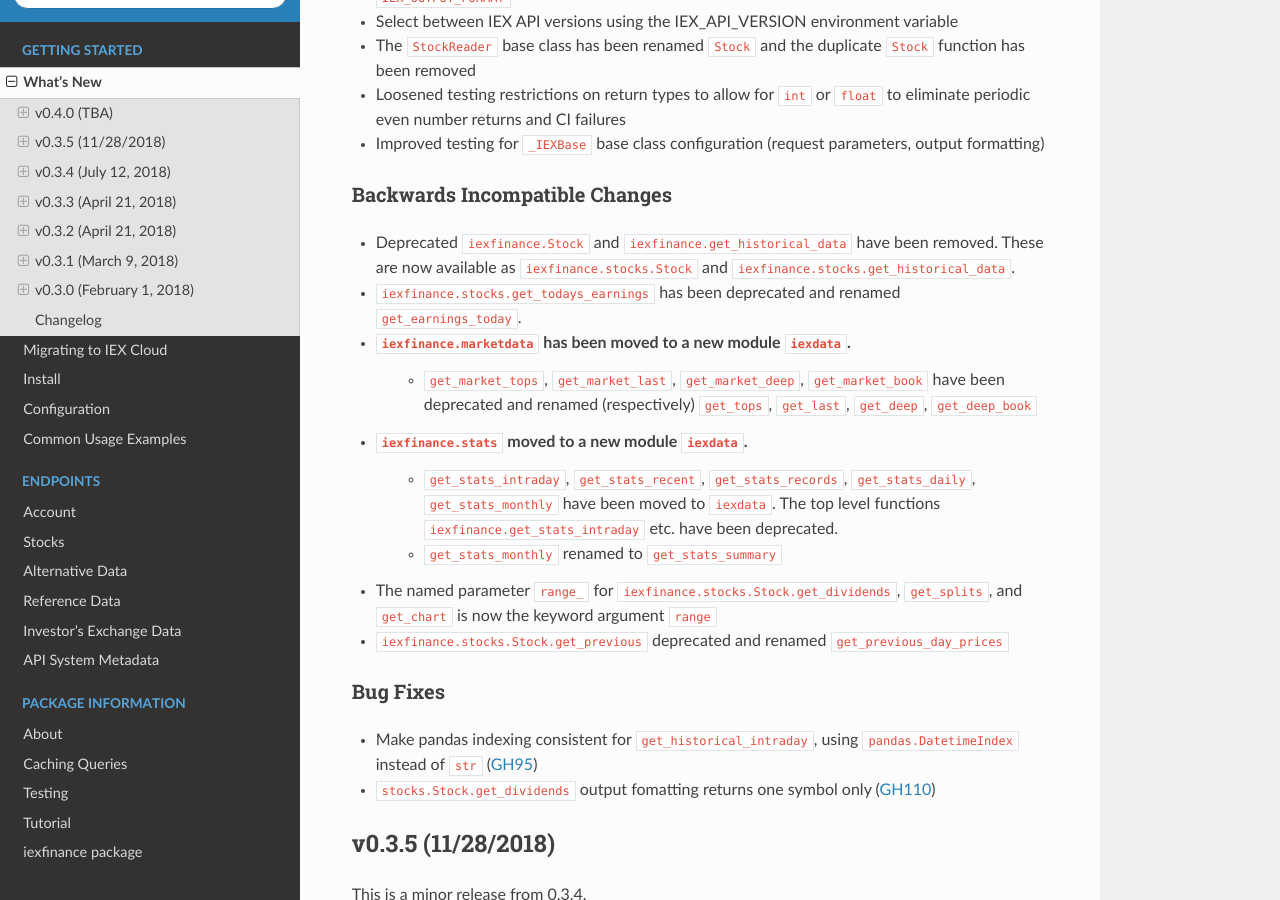
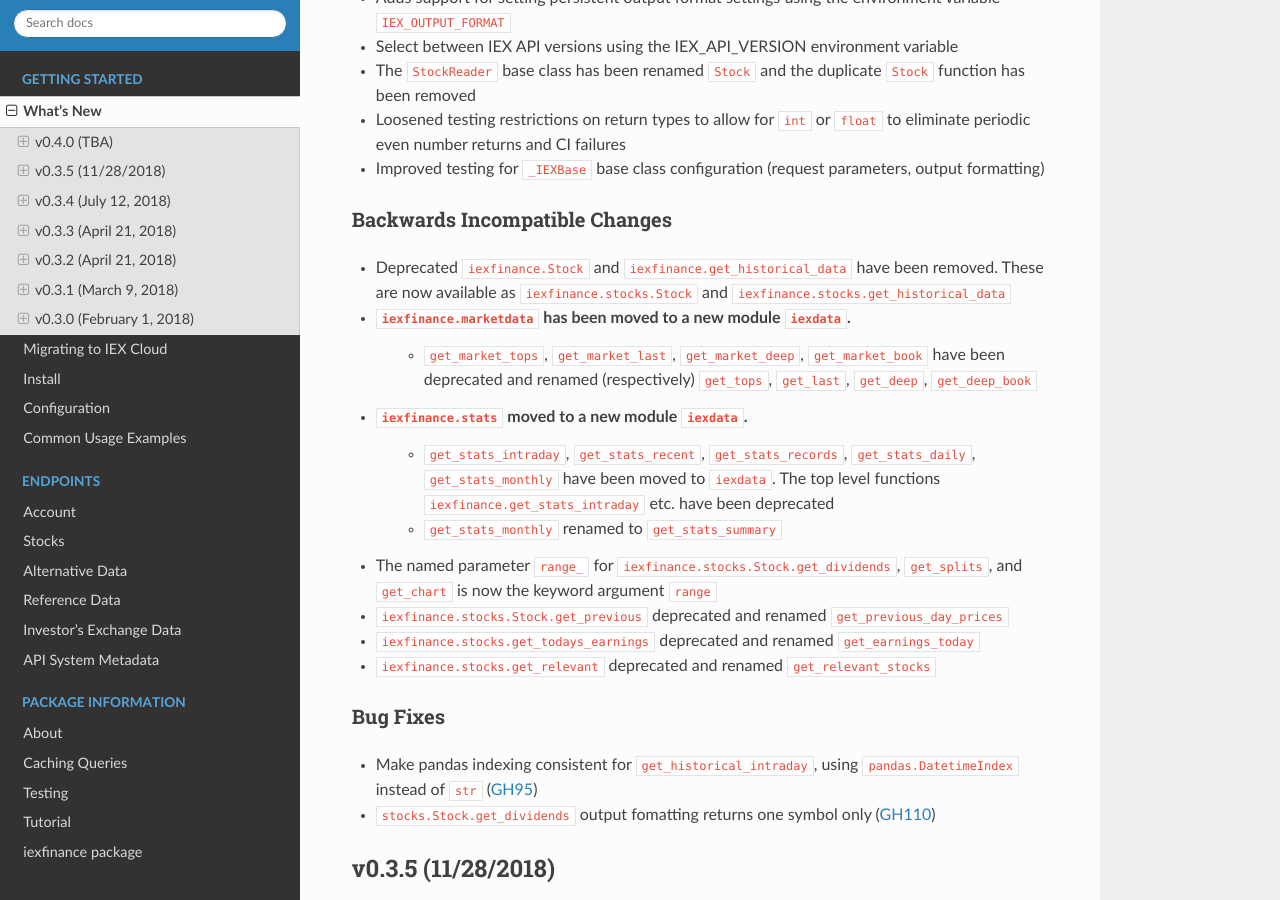
Before and after one commit to addisonlynch/iexfinance, a Sphinx documentation site: the page built from docs/source/whatsnew.rst, in a window 1280 px wide and 900 px high, scrolled down 1257 px. Built offline with Sphinx 7.4.7 and the Read the Docs theme 2.0.0, drawn with Linux system fonts in a browser that asks for light colours; some of the changed text lies outside the part shown.

Commit message:
DOC: Clean for release

```diff
--- a/docs/source/whatsnew.rst
+++ b/docs/source/whatsnew.rst
@@ -19,9 +19,3 @@
 .. include:: whatsnew/v0.3.1.txt
 
 .. include:: whatsnew/v0.3.0.txt
-
-Changelog
----------
-
-See
-`changelog <https://github.com/addisonlynch/iexfinance/blob/master/CHANGELOG.md>`__.
--- a/docs/source/whatsnew/v0.4.0.txt
+++ b/docs/source/whatsnew/v0.4.0.txt
@@ -22,8 +22,9 @@
 * /balance-sheet (``get_balance_sheet``)
 * /cash-flow (``get_cash_flow``)
 * /estimates (``get_estimates``)
+* /historical (``get_historical_prices``) (same as ``get_chart``)
 * /income (``get_income_statement``)
-* /historical (``get_historical_prices``) (same as ``get_chart``)
+* /price-target (``get_price_target``)
 
 **Account**
 
@@ -66,9 +67,7 @@
 Backwards Incompatible Changes
 ~~~~~~~~~~~~~~~~~~~~~~~~~~~~~~
 
-- Deprecated ``iexfinance.Stock`` and ``iexfinance.get_historical_data`` have been removed. These are now available as ``iexfinance.stocks.Stock`` and ``iexfinance.stocks.get_historical_data``.
-- ``iexfinance.stocks.get_todays_earnings`` has been deprecated and renamed
-  ``get_earnings_today``.
+- Deprecated ``iexfinance.Stock`` and ``iexfinance.get_historical_data`` have been removed. These are now available as ``iexfinance.stocks.Stock`` and ``iexfinance.stocks.get_historical_data``
 - ``iexfinance.marketdata`` has been moved to a new module ``iexdata``.
    - ``get_market_tops``, ``get_market_last``, ``get_market_deep``,
      ``get_market_book`` have been deprecated and renamed (respectively)
@@ -76,12 +75,15 @@
 - ``iexfinance.stats`` moved to a new module ``iexdata``.
     - ``get_stats_intraday``, ``get_stats_recent``, ``get_stats_records``, ``get_stats_daily``, ``get_stats_monthly``
       have been moved to ``iexdata``. The top level functions ``iexfinance.get_stats_intraday`` etc. have
-      been deprecated.
+      been deprecated
     - ``get_stats_monthly`` renamed to ``get_stats_summary``
 - The named parameter ``range_`` for ``iexfinance.stocks.Stock.get_dividends``,
   ``get_splits``, and ``get_chart`` is now the keyword argument ``range``
 - ``iexfinance.stocks.Stock.get_previous`` deprecated and renamed
   ``get_previous_day_prices``
+- ``iexfinance.stocks.get_todays_earnings`` deprecated and renamed ``get_earnings_today``
+- ``iexfinance.stocks.get_relevant`` deprecated and renamed
+  ``get_relevant_stocks``
 
 .. whatsnew_040.bug_fixes:
 
```
Also changed, not shown: docs/source/account.rst (+8 -0 lines), docs/source/configuration.rst (+63 -25 lines), docs/source/index.rst (+2 -5 lines), 2 other files.
